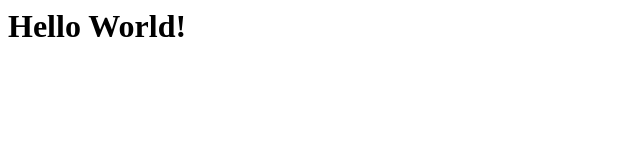
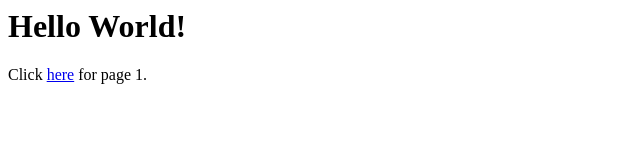
Before and after one commit to 0xandreharrison/reicalculators, a plain HTML site: page index.html in a window 1280 px wide. Shown: the whole page, without its empty margins (0-640 px from the left). Drawn offline with Linux system fonts and the light colour scheme.

Commit message:
Added link to test page

```diff
--- a/index.html
+++ b/index.html
@@ -1 +1,3 @@
 <h1>Hello World!</h1>
+
+Click <a href="andreharrisoncode.github.io/reicalculators/page1.html">here</a> for page 1.
```
